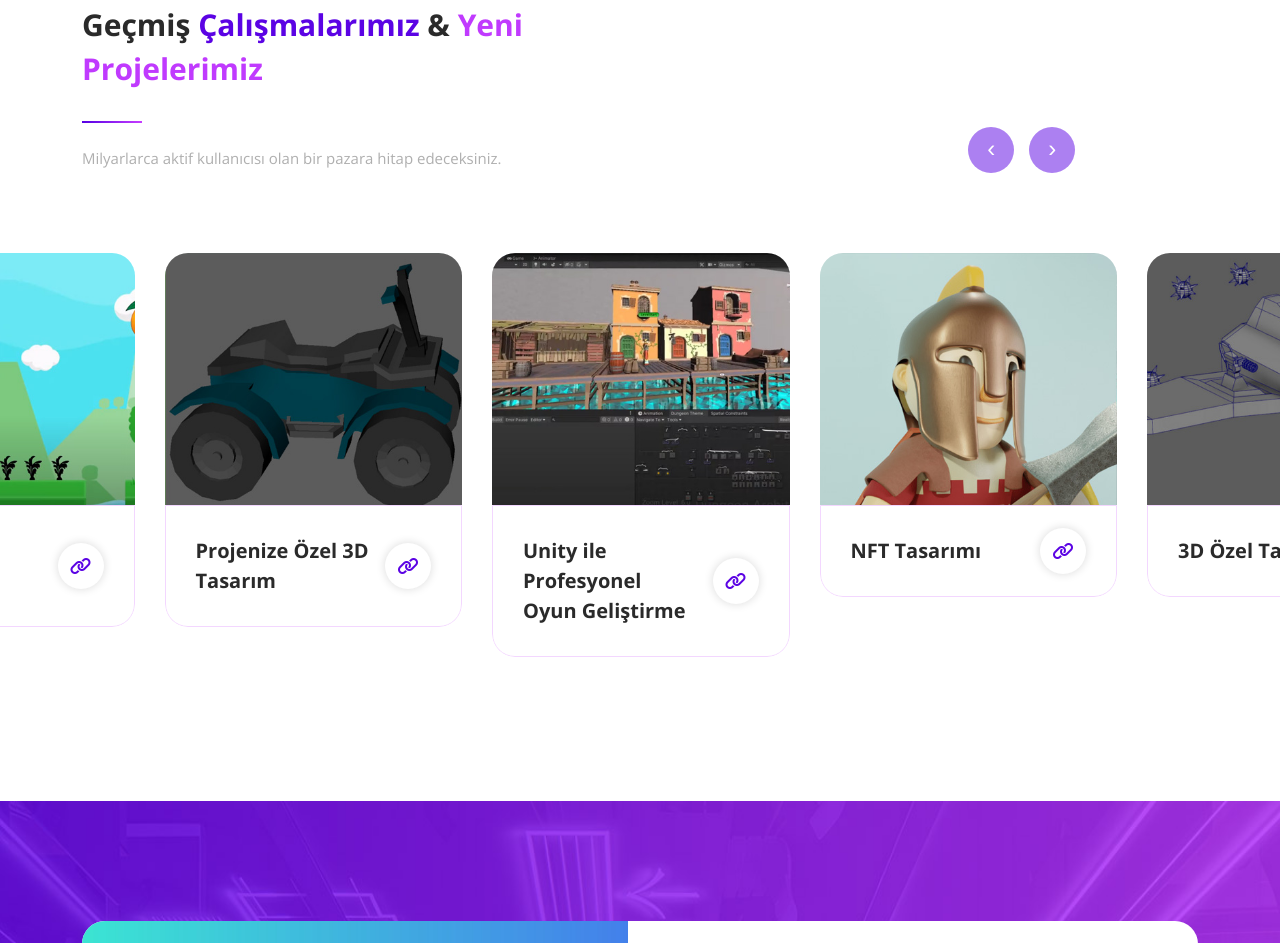
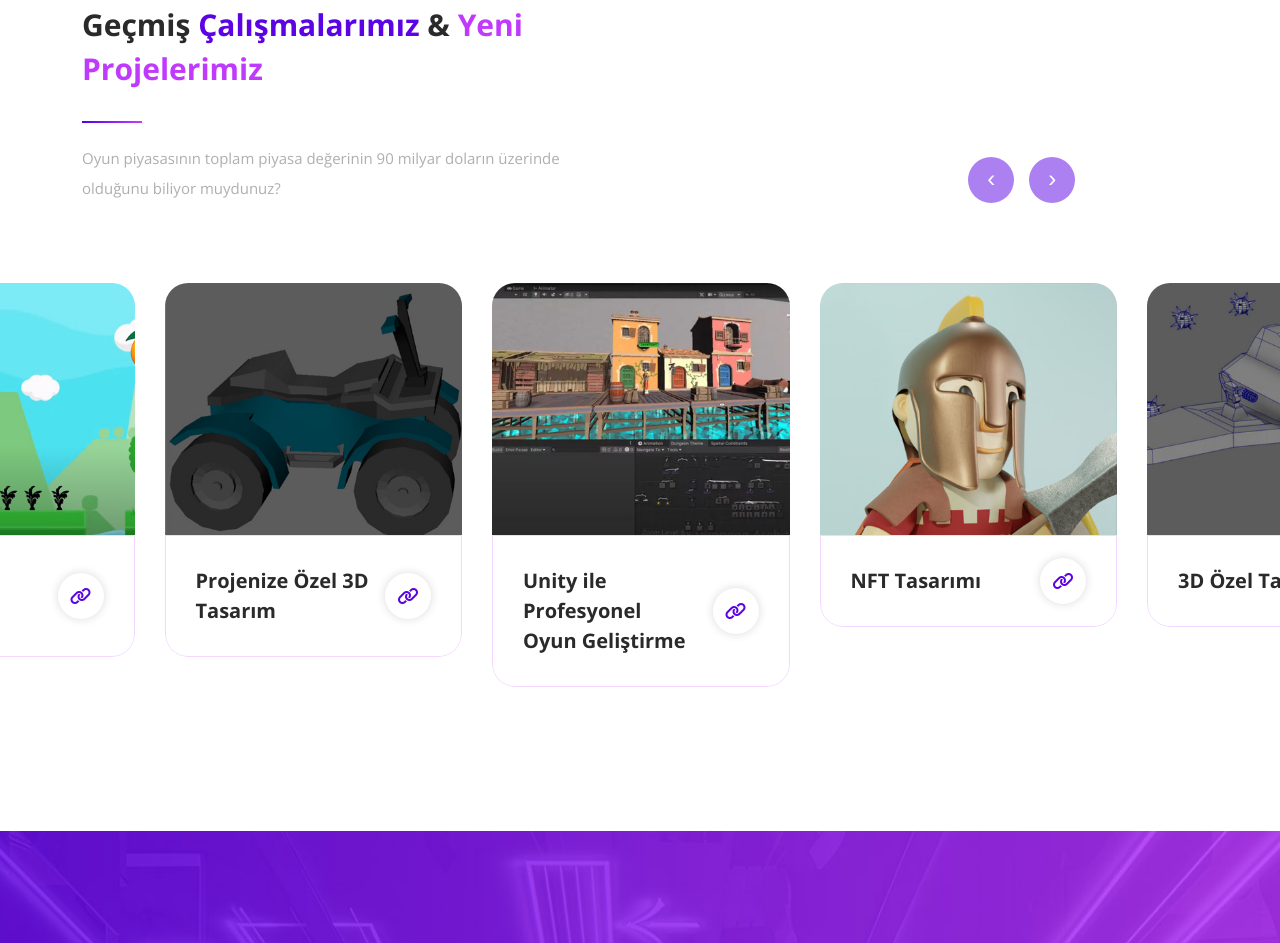
Before and after one commit to visadaltd/visadaltd.github.io, a plain HTML site: page index.html in a window 1280 px wide. Shown: the part 2111-3054 px from the top of the page. Drawn offline with nearby package versions, Linux system fonts and the light colour scheme.

Commit message:
Update description

```diff
--- a/index.html
+++ b/index.html
@@ -184,7 +184,7 @@ https://templatemo.com/tm-582-tale-seo-agency
           <div class="section-heading">
             <h2>Geçmiş <em>Çalışmalarımız</em> &amp; <span> Yeni Projelerimiz</span></h2>
             <div class="line-dec"></div>
-            <p>Milyarlarca aktif kullanıcısı olan bir pazara hitap edeceksiniz.</p>
+            <p>Oyun piyasasının toplam piyasa değerinin 90 milyar doların üzerinde olduğunu biliyor muydunuz?</p>
           </div>
         </div>
       </div>
```
